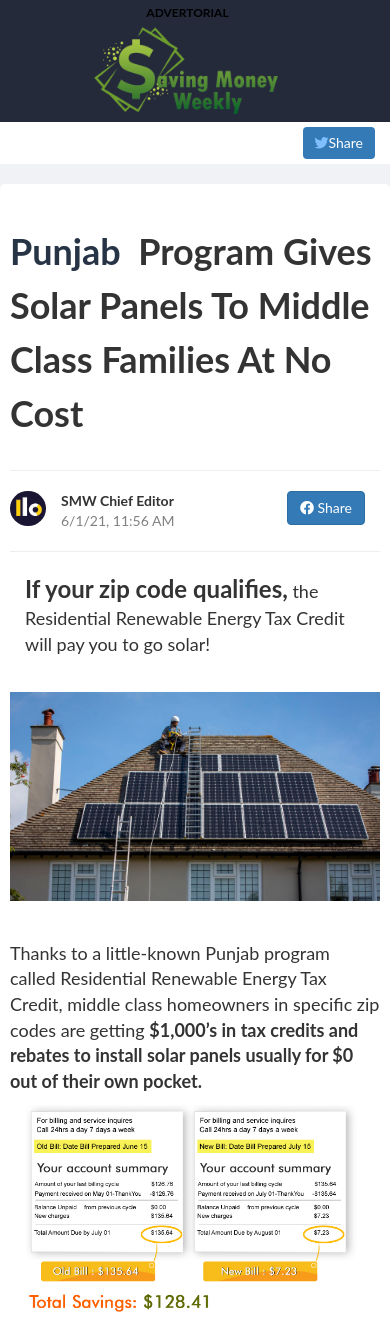
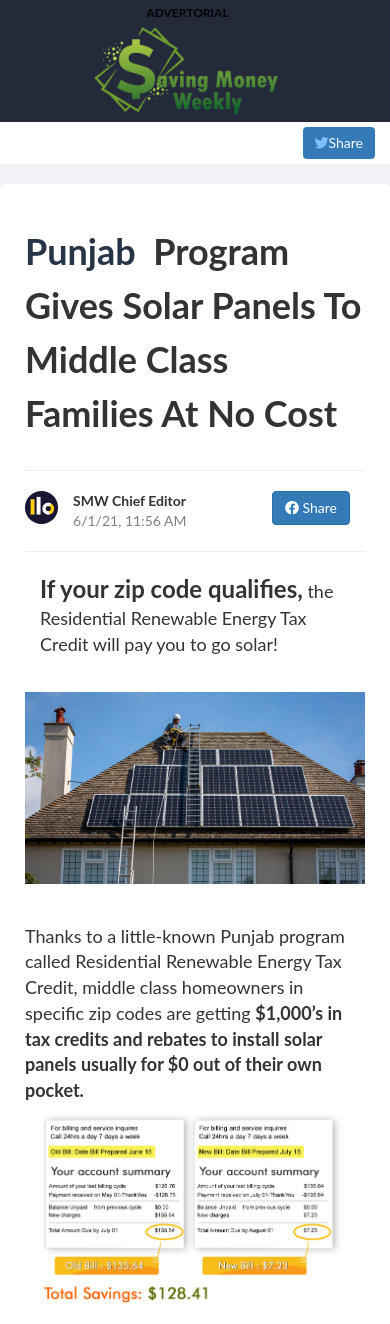
Before and after one commit to workOfYasir/savingmoneyweekly, a PHP site: page / in a window 390 px wide. Shown: the top 1324 px of the page. Run offline with PHP 8.4, Linux system fonts and the light colour scheme; some libraries are stand-ins or nearby versions.

Commit message:
paddings update
Signed-off-by: workOfYasir <yasirb673@gmail.com>

```diff
--- a/assets/css/style.css
+++ b/assets/css/style.css
@@ -44,7 +44,11 @@ body{
 .mapdiv :hover{
     fill:rgb(211, 161, 50) !important;
 }
-
+.footer-text{
+    padding-top: 30px;
+    padding-left:40px;
+    padding-right:40px;
+}
 @media only screen and (max-width: 750px) and (min-width:200px) {
 .mapdiv-wrapper{
     margin-left: 0px !important;
@@ -53,6 +57,12 @@ body{
     padding-right: 0px !important;
 
 }
+.footer-text{
+    padding-top: 30px !important;
+    padding-left:10px !important;
+    padding-right:10px !important;
+}
+
 a{
     text-decoration: none;
     color: rgb(4, 17, 255) !important;
@@ -74,8 +84,8 @@ a{
 .wrapper{
     background-color: #fff;
     border-radius:5px;
-    padding-left: 10px;
-    padding-right: 10px;
+    padding-left: 25px;
+    padding-right: 25px;
     padding-top:20px
   }
   .thnak-p{
--- a/savingmoney.php
+++ b/savingmoney.php
@@ -125,7 +125,7 @@ Step 2: Once you go through this short quiz, you will find out if your area qual
 
 </div>
 <div  style="background-color: #f1f2f6 !important;">
-<div class="col-md-12" style="padding-top: 30px; padding-left:40px; padding-right:40px;">
+<div class="col-md-12 footer-text">
 <div class="col-md-12  text-center">
     <div class="mt-5 hidden-md -hidden-sm hidden-lg visible-xs-inline" >&nbsp;</div>
 <p>
```
